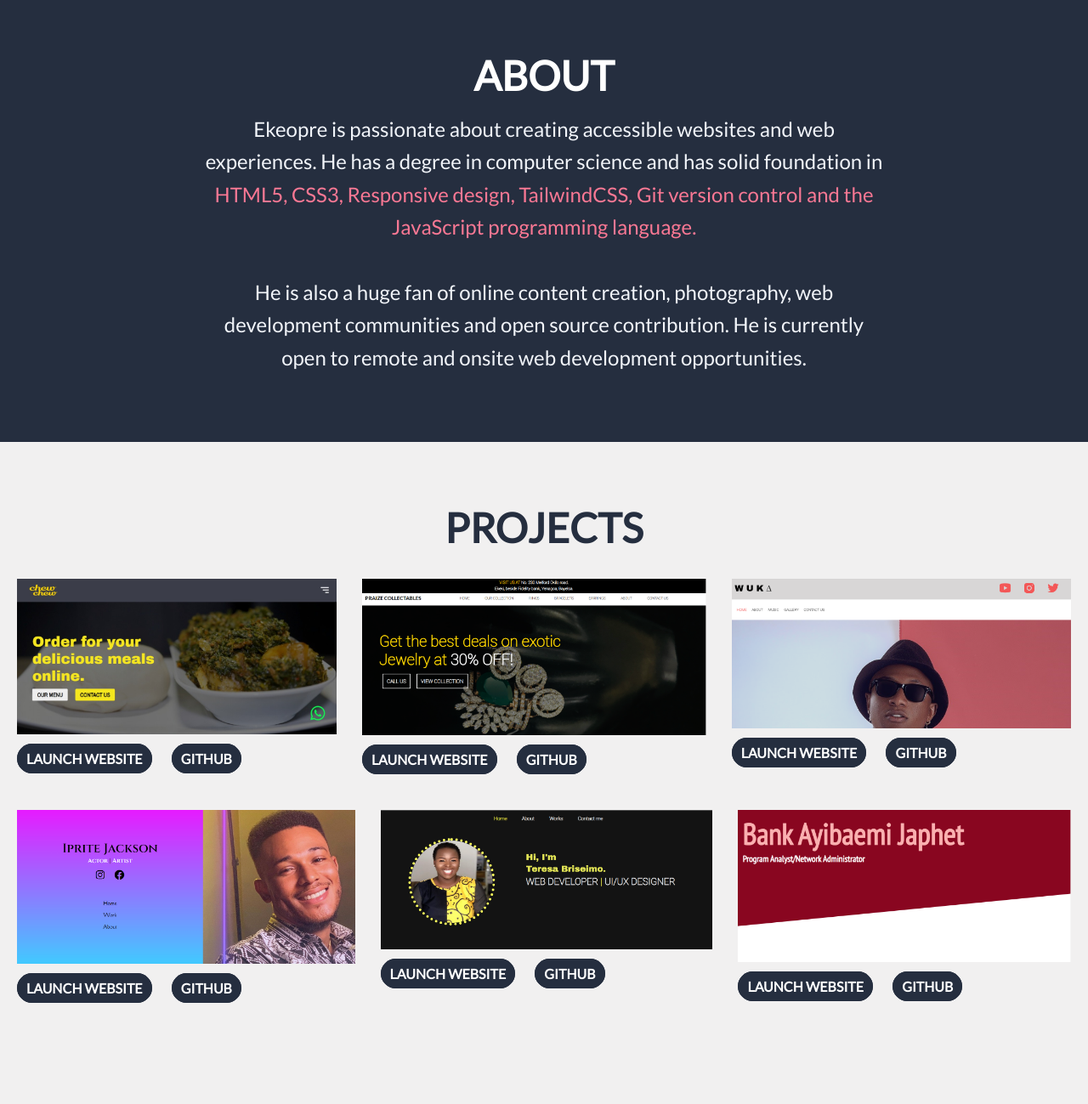
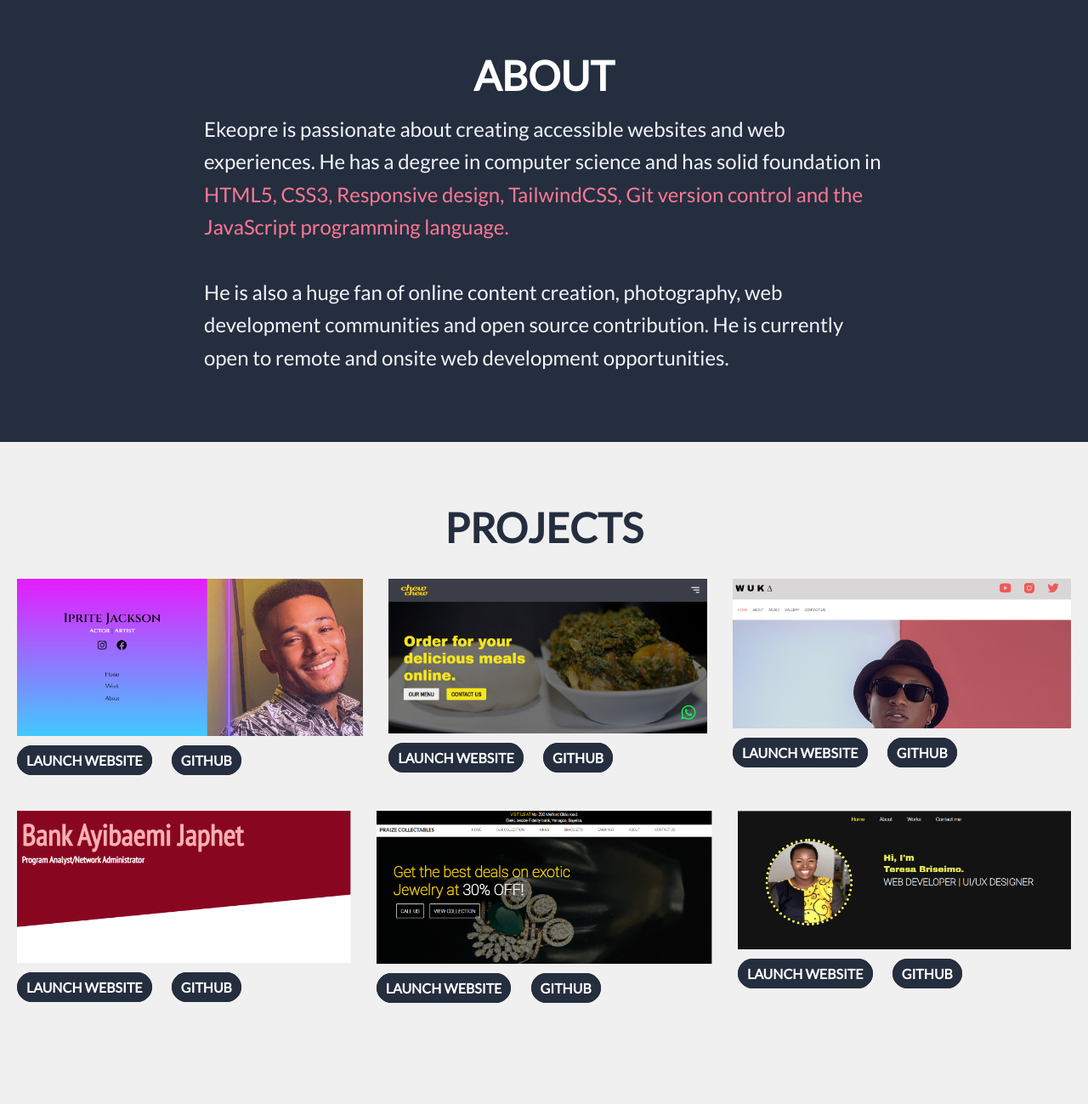
Before and after one commit to Thebuilderekes/ekeopre-portfolio, a plain HTML site: page index.html in a window 1280 px wide. Shown: the part 820-2119 px from the top of the page at 85% size. Drawn offline with nearby package versions, Linux system fonts and the light colour scheme.

Commit message:
updated meta tags and about section

```diff
--- a/index.html
+++ b/index.html
@@ -5,8 +5,9 @@
 	<meta charset="utf-8">
 	<meta name="viewport" content="width=device-width">
 	<title>Ekeopre's website</title>
+  <meta name="description" content="Portfolio website of Ekeopre Beredugo, a frontend developer based in Bayelsa Nigeria who is seeking job opportunities">
+    <meta name="keywords" content="web developer, frontend web developer, web development, programming, website">
 	<link href="style.css" rel="stylesheet" type="text/css" />
-	<link rel="stylesheet" href=>
 </head>
 
 <body>
@@ -102,17 +103,18 @@
          <section class="portfolio-section" id="portfolio-section">
              <h2 class="portfolio-section-heading">Projects</h2>
             <div class="portfolio-section-grid">
+
+                     <figure>
+              <img src="assets/jackson-website.png" alt="" srcset="">
+               <a href="https://ipritejackson.netlify.app" target="_blank">Launch Website</a>
+                 <a href="" target="_blank">Github</a>
+              </figure>
               <figure>
               <img src="assets/chew-cap.jpeg" alt="" srcset="">
                <a href="https://cheww-chew.vercel.app" target="_blank">Launch Website</a>
                  <a href="https://github.com/Thebuilderekes/kitchen" target="_blank">GitHub</a>
               </figure>
 
-                 <figure>
-              <img src="assets/praize-website.png" alt="" srcset="">
-               <a href="https://jewelryshopsite.netlify.app/" target="_blank">Launch Website</a>
-                 <a href="#" target="_blank">GitHub</a>
-              </figure>
 
                <figure>
               <img src="assets/wuka-web.png" alt="" srcset="">
@@ -122,21 +124,24 @@
           </div>
 
   <div class="portfolio-section-grid">
-              <figure>
-              <img src="assets/jackson-website.png" alt="" srcset="">
-               <a href="https://ipritejackson.netlify.app" target="_blank">Launch Website</a>
-                 <a href="" target="_blank">Github</a>
+       <figure>
+              <img src="assets/resume_site.png" alt="" srcset="">
+               <a href="https://thebuilderekes.github.io/Bank-resume/" target="_blank">Launch Website</a>
+                 <a href="https://github.com/Thebuilderekes/Bank-resume" target="_blank">GitHub</a>
               </figure>
+                   <figure>
+              <img src="assets/praize-website.png" alt="" srcset="">
+               <a href="https://jewelryshopsite.netlify.app/" target="_blank">Launch Website</a>
+                 <a href="#" target="_blank">GitHub</a>
+              </figure>
+
                 <figure>
               <img src="assets/teresa-web.png" alt="" srcset="">
                <a href="https://teresa-khaki.vercel.app" target="_blank">Launch Website</a>
                  <a href="https://github.com/Thebuilderekes/7hghk" target="_blank">GitHub</a>
               </figure>
-               <figure>
-              <img src="assets/resume_site.png" alt="" srcset="">
-               <a href="https://thebuilderekes.github.io/Bank-resume/" target="_blank">Launch Website</a>
-                 <a href="https://github.com/Thebuilderekes/Bank-resume" target="_blank">GitHub</a>
-              </figure>
+
+
           </div>
 
 
--- a/style.css
+++ b/style.css
@@ -181,7 +181,7 @@ main .about-section .about-section-text p {
   color: #f2f5fa;
    margin: 0 auto;
    max-width: 800px;
-   text-align: center;
+   text-align: left;
    line-height: 1.6;
 }
 
```
